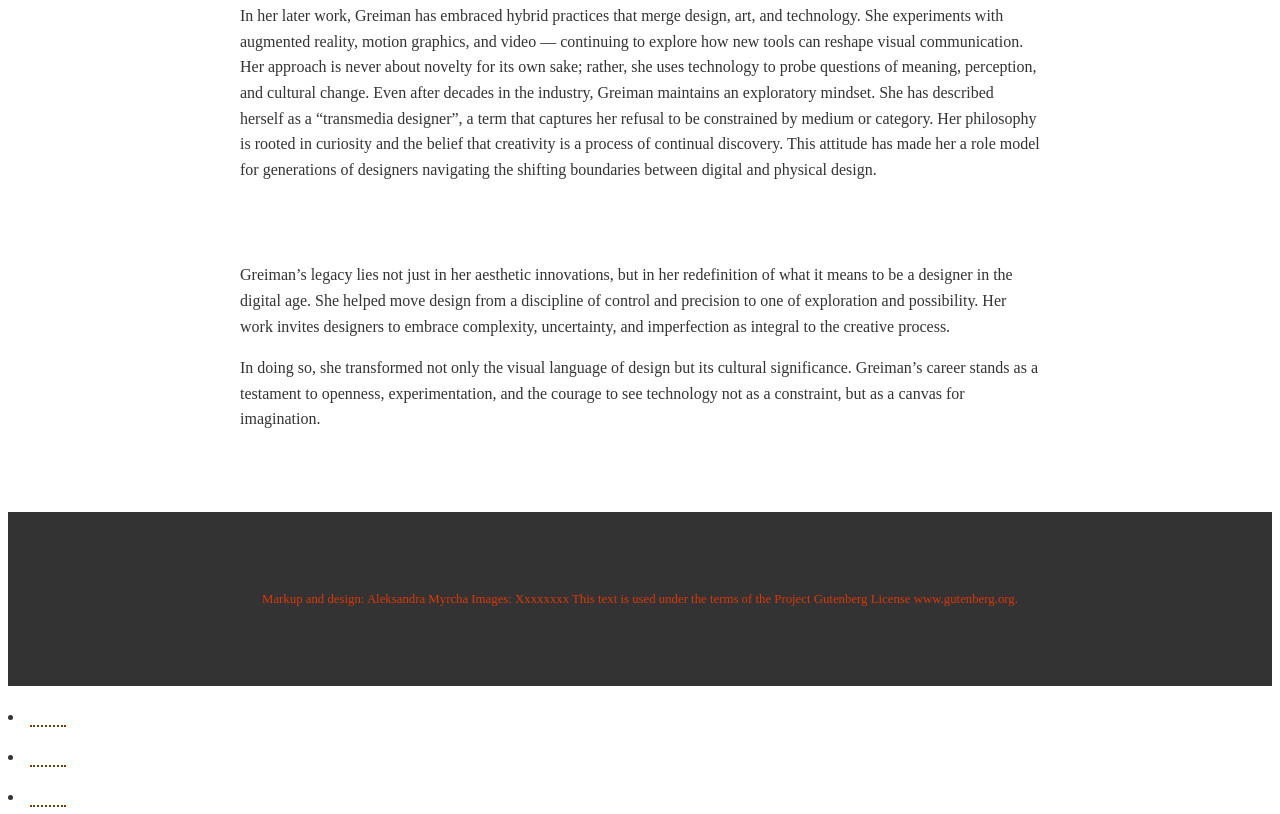
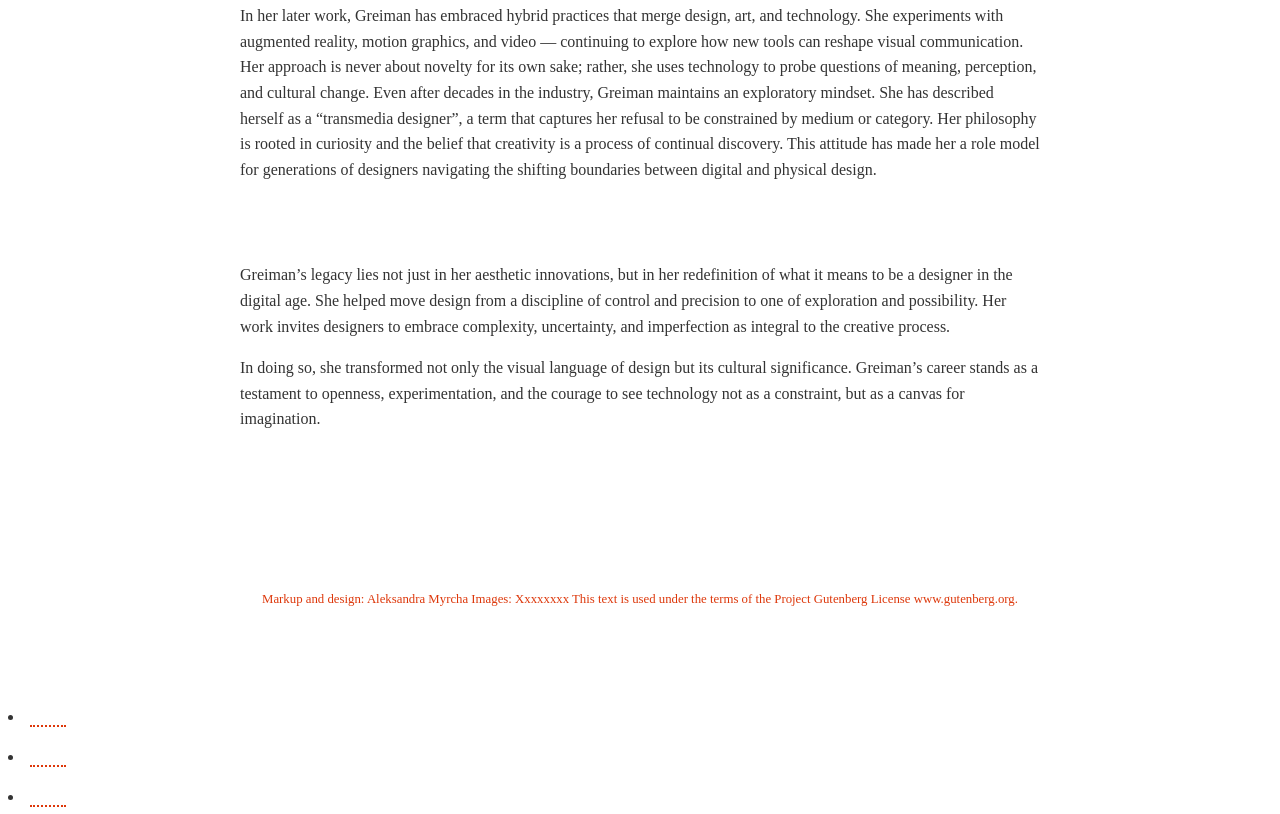
Before and after one commit to A-myrcha/women-in-design, a plain HTML site: page index5.html in a window 1280 px wide. Shown: the part 2418-3232 px from the top of the page. Drawn offline with Linux system fonts and the light colour scheme.

Commit message:
Update style.css

```diff
--- a/css/style.css
+++ b/css/style.css
@@ -57,7 +57,7 @@ blockquote {
 
 /*-- Styling links --*/
 a {
-    color:#743B09;
+    color:#DD370A;
     text-decoration: none;
     border-bottom: 2px dotted;
     font-weight: 600;
@@ -110,7 +110,7 @@ nav a:hover {
 /*-- Styling the footer --*/
 
 footer {
-    background: #333333;
+    color: #f7f7f7;
     color: #DD370A;
     text-align: center;
     font-size: 0.8rem;
@@ -134,7 +134,7 @@ footer a:hover {
     column-gap: 20px;
     grid-template-columns:repeat(auto-fill, minmax(300px,1fr));
 
-a:hover { color:##DD370A;}
+a:hover { color:#DD370A;}
 
 .responsivenav {
     background: #f9f9f7;
```
